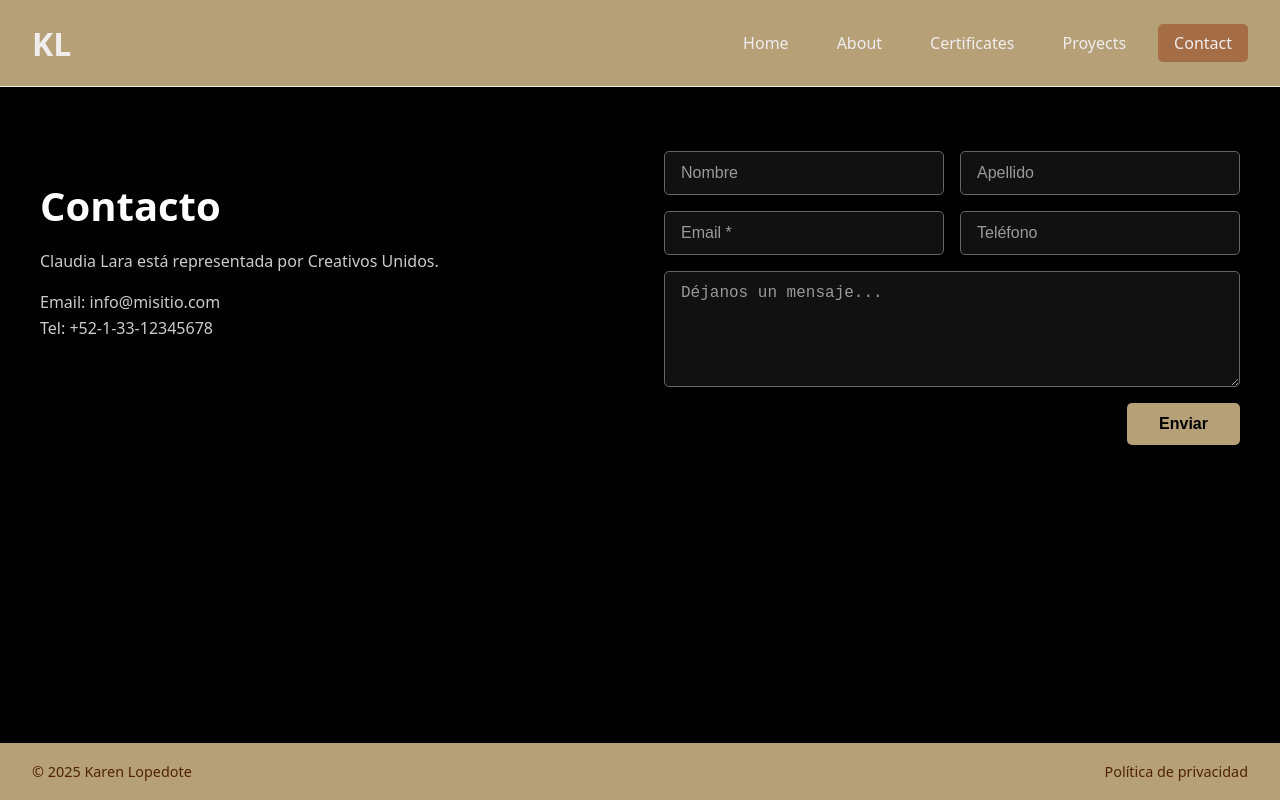
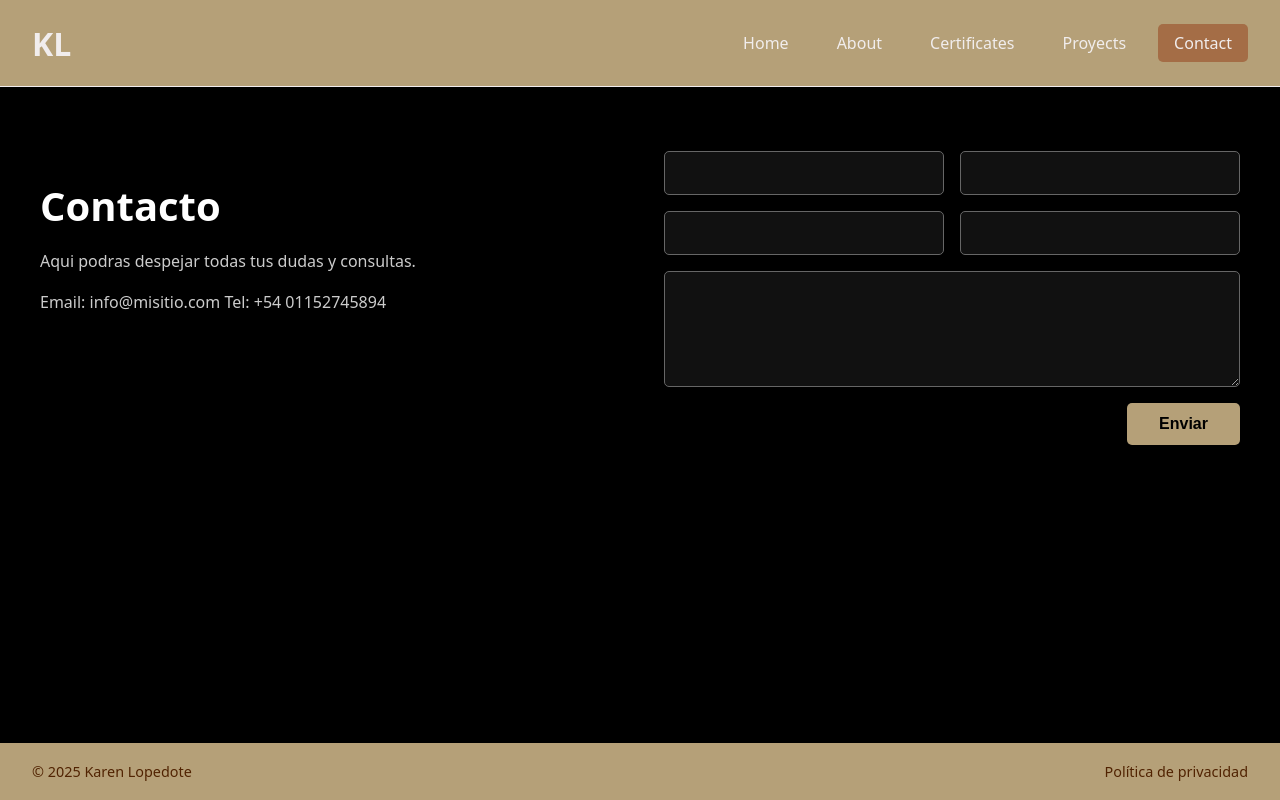
Before and after one commit to karenlopedote/curso-desarrollo-web, a plain HTML site: page Pages/contact.html in a window 1280 px wide. Drawn offline with Linux system fonts and the light colour scheme.

Commit message:
segundo commmit con modific

```diff
--- a/Pages/contact.html
+++ b/Pages/contact.html
@@ -23,22 +23,21 @@
     <div class="contact-container">
       <div class="contact-info">
         <h1>Contacto</h1>
-        <p>Claudia Lara está representada por Creativos Unidos.</p>
-        <p>Email: <a href="mailto:info@misitio.com">info@misitio.com</a><br>
-        Tel: +52-1-33-12345678</p>
+        <p>Aqui podras despejar todas tus dudas y consultas.</p>
+        <p>Email: <a href="mailto:info@misitio.com">info@misitio.com</a>
+        Tel: +54 01152745894</p>
       </div>
-
       <form class="contact-form">
         <div class="form-group">
-          <input type="text" placeholder="Nombre" required>
-          <input type="text" placeholder="Apellido" required>
+          <input type="text">
+          <input type="text">
         </div>
         <div class="form-group">
-          <input type="email" placeholder="Email *" required>
-          <input type="tel" placeholder="Teléfono">
+          <input type="email">
+          <input type="tel">
         </div>
         <div class="form-group full">
-          <textarea rows="5" placeholder="Déjanos un mensaje..." required></textarea>
+          <textarea rows="5"></textarea>
         </div>
         <button type="submit">Enviar</button>
       </form>
@@ -46,8 +45,8 @@
   </main>
 
 <footer>
-    <div class="footer-left">© 2025 Karen Lopedote</div>
-    <div class="footer-right">Política de privacidad</div>
+    <div>© 2025 Karen Lopedote</div>
+    <div>Política de privacidad</div>
   </footer>
 </body>
 </html>
--- a/style.css
+++ b/style.css
@@ -203,10 +203,6 @@ footer {
   font-size: 1rem;
 }
 
-.contact-form input::placeholder,
-.contact-form textarea::placeholder {
-  color: #999;
-}
 
 .contact-form button {
   align-self: flex-end;
@@ -216,8 +212,7 @@ footer {
   color: #000;
   font-weight: bold;
   font-size: 1rem;
-  border-radius: 5px;
-  cursor: pointer;
+  border-radius: 5px;;
 }
 
 .contact-form button:hover {
```
Also changed, not shown: Pages/about.html (+3 -3 lines), Pages/certificates.html (+2 -2 lines), Pages/proyects.html (+2 -2 lines).
